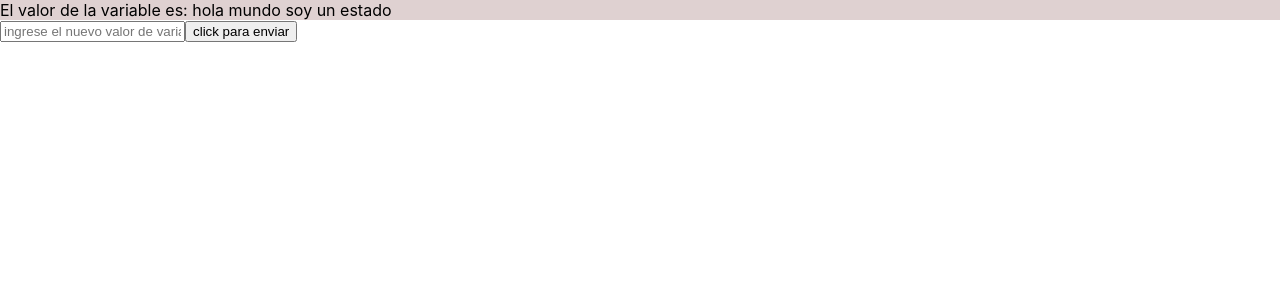
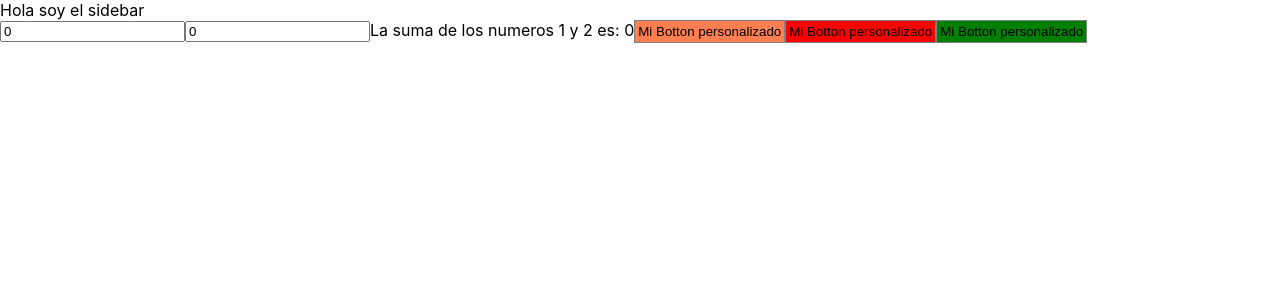
Before and after one commit to Proyectos-Mision-Tic-2022/React-ciclo-4, a React (Create React App) app: page / in a window 1280 px wide. Shown: the top 300 px of the page. Built offline with nearby package versions, Linux system fonts and the light colour scheme.

Commit message:
con React router dom viejo

```diff
--- a/src/App.js
+++ b/src/App.js
@@ -1,4 +1,4 @@
-import Index from './pages/Index';
+import Index1 from './pages/Index1';
 import './styles/styles.css'
 import {
   BrowserRouter as Router,
@@ -6,19 +6,26 @@ import {
   Route
 } from "react-router-dom";
 import Contacto from './pages/Contacto';
+import Index from './pages/Index';
+import Layout from './Layout/Layout';
 
 function App() {
   return (
     <div>
       <Router>
+        <Layout>
           <Switch>
-          <Route path='/contacto'>
+            <Route path='/contacto' exact>
               <Contacto />
             </Route>
-          <Route path='/'>
+            <Route path='/hooks1' exact>
+              <Index1 />
+            </Route>
+            <Route path='/' exact>
               <Index />
             </Route>
           </Switch>
+        </Layout>
       </Router>
 
     </div>
--- /dev/null
+++ b/src/Layout/Layout.jsx
@@ -0,0 +1,13 @@
+import React from 'react'
+import Sidebar from '../components/Sidebar'
+
+const Layout = ({children}) => {
+    return (
+        <div>
+            <Sidebar/>
+            {children}
+        </div>
+    )
+}
+
+export default Layout
--- /dev/null
+++ b/src/components/Button.jsx
@@ -0,0 +1,12 @@
+import React from 'react';
+
+const Button = ({color='coral'}) => {
+    return (
+        <button style={{backgroundColor:color}} className="button">
+            Mi Botton personalizado
+        </button>
+
+    )
+}
+
+export default Button;
--- /dev/null
+++ b/src/components/Sidebar.jsx
@@ -0,0 +1,11 @@
+import React from 'react'
+
+const Sidebar = () => {
+    return (
+        <div>
+            Hola soy el sidebar
+        </div>
+    )
+}
+
+export default Sidebar
--- a/src/pages/Index.jsx
+++ b/src/pages/Index.jsx
@@ -1,35 +1,45 @@
-import React, { useState, useEffect } from "react";
+import React, { useState, useEffect } from 'react';
+import Button from '../components/Button';
+
 
 const Index = () => {
-  const [variable1, setVariable1] = useState("hola mundo soy un estado");
-  const [valorInput, setValorInput] = useState("");
+  const [valor1, setValor1] = useState(0);
+  const [valor2, setValor2] = useState(0);
 
-    useEffect(()=>{
-        console.log('Cambio variable 1 y el valor es', variable1);
-    }, [variable1]);
+  useEffect(()=>{
+    console.log("yo me ejecuto solo, no tengo cambios a estar pendiente")
+  }) //no es recomendado
+
+  useEffect(()=>{
+    console.log("useEffect vacio se ejecuta una sola vez ya que su estado [] no cambia nunca")
+  },[])
+
+
+  useEffect(() => {
+    console.log("cambio alguno de los valores ahora son: valor 1 = " ,  valor1 , "y valor 2 = : ", valor2);
+  }, [valor1, valor2]);
+//   useEffect(() => {
+//     console.log("cambio valor 1 y ahora es", valor2);
+//   }, [valor2]);
+
   return (
     <div>
-      <div className="fondo">
-        <span>El valor de la variable es: </span>
-        {variable1}
-      </div>
-
       <input
-        value={valorInput}
-        onChange={(e) => {
-          setValorInput(e.target.value);
-        }}
-        type="text"
-        placeholder="ingrese el nuevo valor de variable 1"
+        value={valor1}
+        onChange={(e) => setValor1(parseInt(e.target.value))}
+        placeholder="valor 1"
+        type="number"
       />
-
-      <button
-        onClick={() => {
-          setVariable1(valorInput);
-        }}
-      >
-        click para enviar
-      </button>
+      <input
+        value={valor2}
+        onChange={(e) => setValor2(parseInt(e.target.value))}
+        placeholder="valor 2"
+        type="number"
+      />
+      <span>La suma de los numeros 1 y 2 es: {(valor1 +  valor2)}</span>
+      <Button />
+      <Button color='red'/>
+      <Button color='green'/>
     </div>
   );
 };
--- /dev/null
+++ b/src/pages/Index1.jsx
@@ -0,0 +1,37 @@
+import React, { useState, useEffect } from "react";
+
+const Index1 = () => {
+  const [variable1, setVariable1] = useState("hola mundo soy un estado");
+  const [valorInput, setValorInput] = useState("");
+
+    useEffect(()=>{
+        console.log('Cambio variable 1 y el valor es', variable1);
+    }, [variable1]);
+  return (
+    <div>
+      <div className="fondo">
+        <span>El valor de la variable es: </span>
+        {variable1}
+      </div>
+
+      <input
+        value={valorInput}
+        onChange={(e) => {
+          setValorInput(e.target.value);
+        }}
+        type="text"
+        placeholder="ingrese el nuevo valor de variable 1"
+      />
+
+      <button
+        onClick={() => {
+          setVariable1(valorInput);
+        }}
+      >
+        click para enviar
+      </button>
+    </div>
+  );
+};
+
+export default Index1;
--- a/src/styles/styles.css
+++ b/src/styles/styles.css
@@ -1,3 +1,10 @@
 .fondo{
     background-color: rgb(223, 209, 209);
 }
+
+.button{
+
+    cursor: pointer;
+    padding: 3px;
+    border: 1px solid gray;
+}
```
Lines whose indentation alone changed are shown as unchanged.
